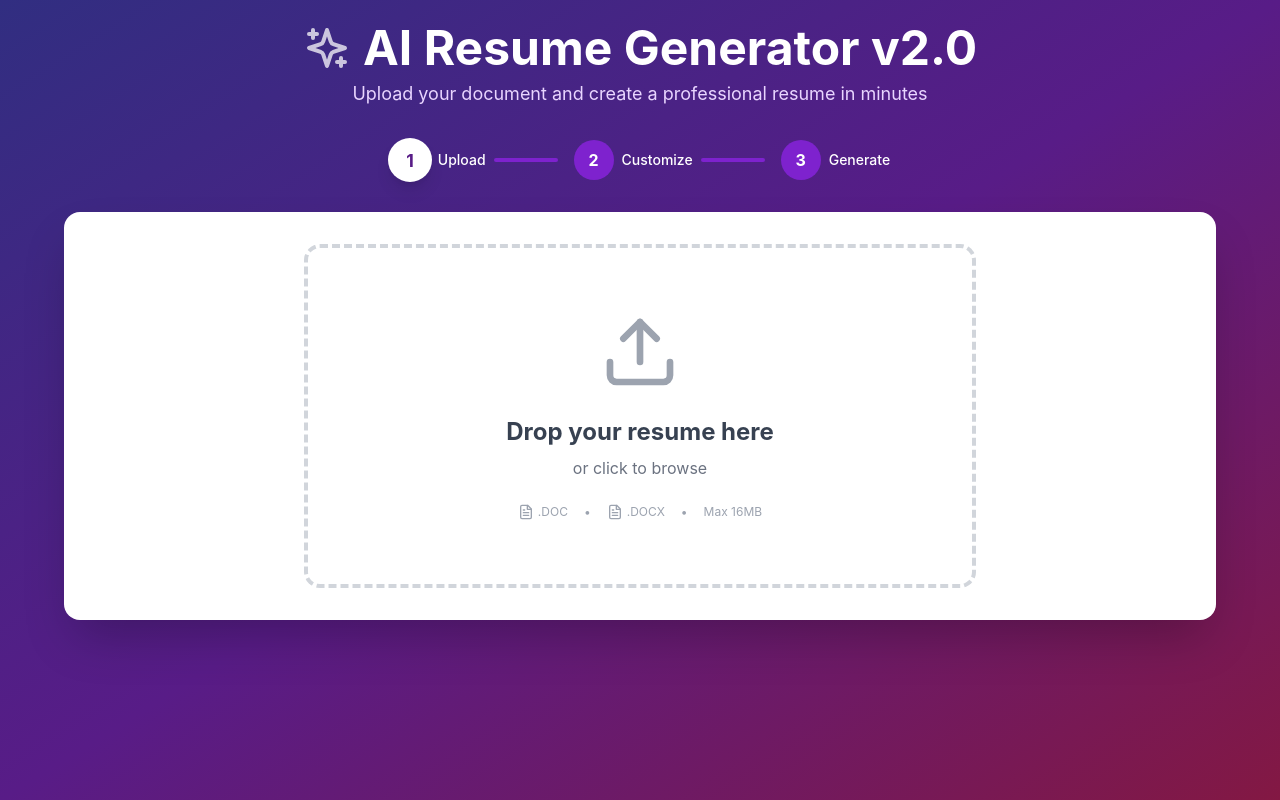
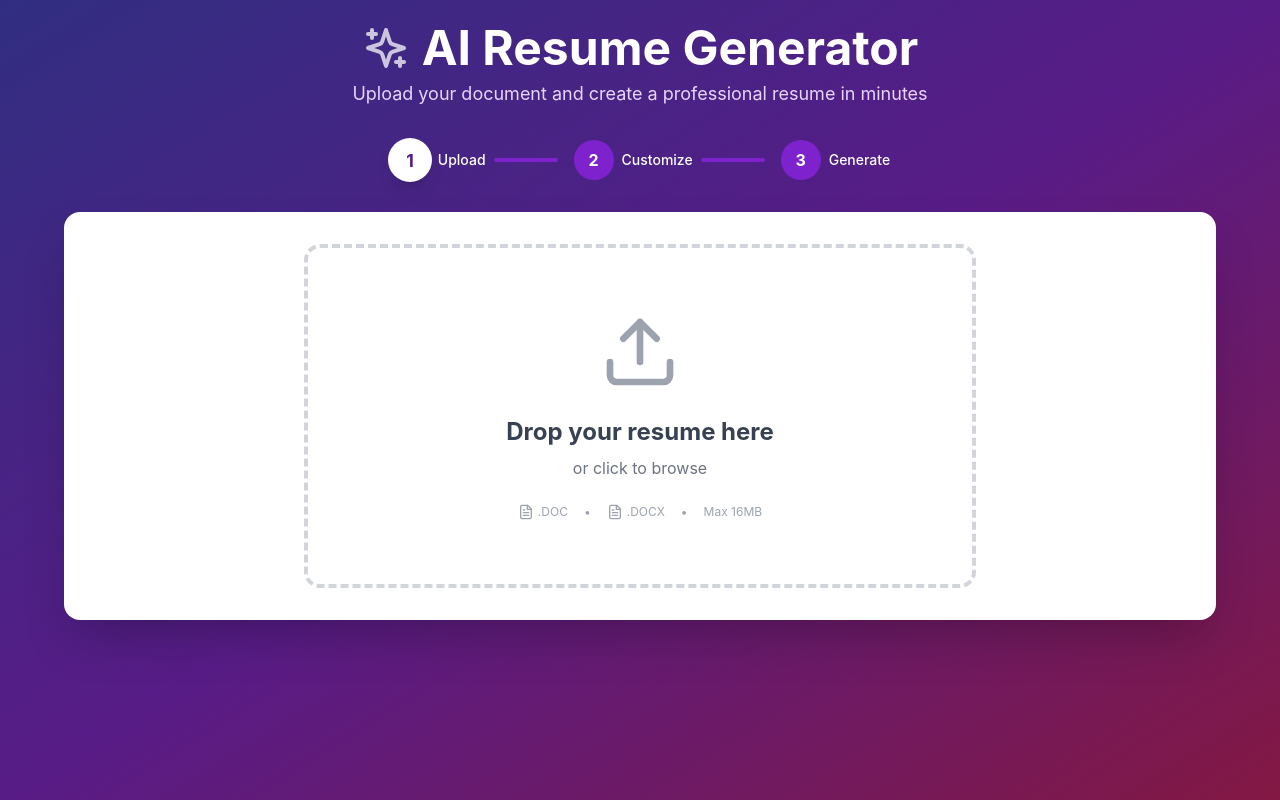
Before and after one commit to Kalharapasan/Resume-Builder-Application, a React (Create React App) app in the folder frontend/: page / in a window 1280 px wide. Built offline with nearby package versions, Linux system fonts and the light colour scheme.

Commit message:
Complete

```diff
--- a/frontend/src/App.jsx
+++ b/frontend/src/App.jsx
@@ -284,7 +284,7 @@ export default function ResumeGenerator() {
         <div className="text-center mb-8">
           <h1 className="text-5xl font-bold text-white mb-2 flex items-center justify-center gap-3">
             <Sparkles className="w-12 h-12 animate-pulse" />
-            AI Resume Generator v2.0
+            AI Resume Generator
           </h1>
           <p className="text-purple-200 text-lg">Upload your document and create a professional resume in minutes</p>
         </div>
```
